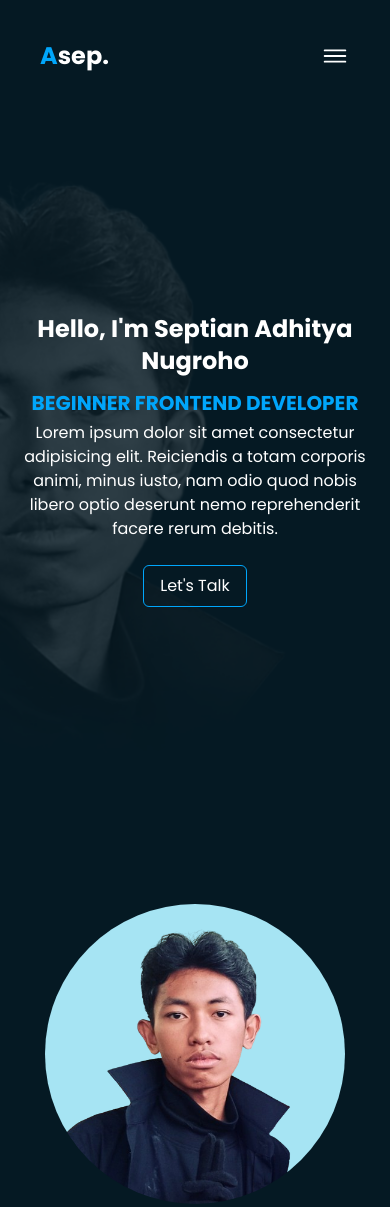
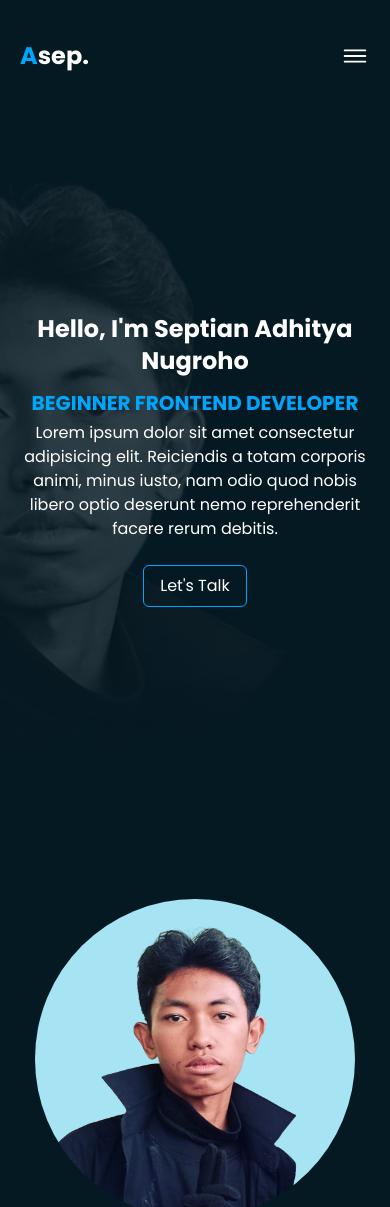
Before and after one commit to SeptianAdhityaN/SeptianAdhityaN.github.io, a website: page index.html in a window 390 px wide. Shown: the top 1207 px of the page. Drawn offline with nearby package versions, Linux system fonts and the light colour scheme.

Commit message:
Fix Bug Responsive

```diff
--- a/index.html
+++ b/index.html
@@ -19,7 +19,7 @@
     <header>
       <nav class="z-[100] w-full">
         <div
-          class="absolute w-full justify-between lg:items-center p-10 text-lg z-[99] bg-primary top-0"
+          class="fixed w-full justify-between lg:items-center md:p-10 py-10 px-5 text-lg z-[99] bg-primary top-0"
         >
           <div class="flex items-center justify-between lg:mx-24 md:px-8">
             <a href="" class="text-2xl font-bold md:text-3xl"
@@ -61,7 +61,7 @@
         </div>
 
         <div
-          class="dropdown-menu lg:hidden block bg-blur text-center items-center justify-center z-[98] w-full absolute left-0 py-2 opacity-0 mt-[-1000px] transition-all ease-in duration-500"
+          class="dropdown-menu lg:hidden block bg-blur text-center items-center justify-center z-[98] w-full fixed left-0 py-2 opacity-0 mt-[-1000px] transition-all ease-in duration-500"
         >
           <ul>
             <li class="my-4 text-xl duration-300 hover:text-secondary">
@@ -95,7 +95,7 @@
 
     <!-- HERO SECTION START -->
     <section id="home" class="flex h-screen w-full bg-[url(/dist/images/bg.png)] bg-cover bg-right bg-no-repeat">
-      <div class=" flex h-screen w-full items-center md:px-[10%] px-[5%] py-0 justify-center md:justify-start z-[2] lg:z-[1]">
+      <div class=" flex h-screen w-full items-center md:px-[10%] px-5 py-0 justify-center md:justify-start z-[2] lg:z-[1]">
       <div class="text-center md:text-left mt-[100px] max-w-screen-xl">
         <h1 class="mb-3 text-2xl font-bold md:text-3xl">
           Hello, I'm Septian Adhitya Nugroho
@@ -127,7 +127,7 @@
     <section id="about" class="w-full h-screen left-[5%] sm:left-auto justify-center items-center flex">
       <div class="flex flex-wrap items-center justify-center w-full h-screen max-w-screen-xl">
         <img
-          class="w-[300px] rounded-full"
+          class="w-full max-w-xs rounded-full"
           src="dist/images/photo.png"
           alt=""
         />
```
Also changed, not shown: dist/css/style.css.
